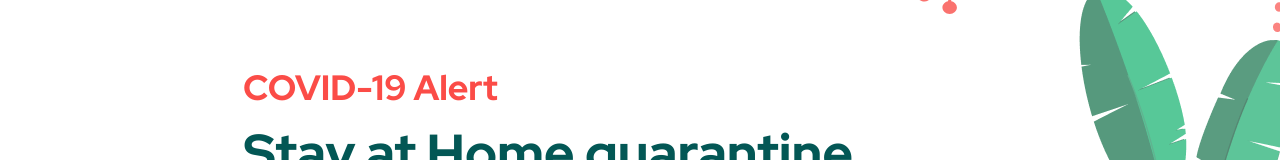
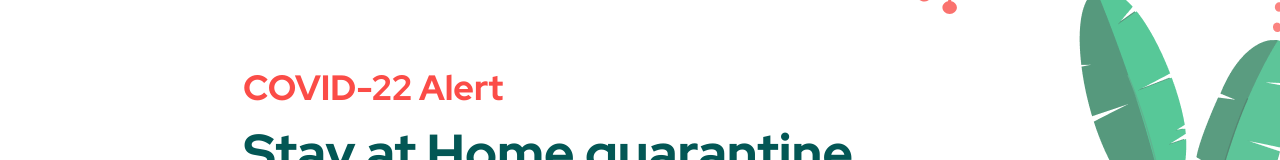
Before and after one commit to AlekseyMohylnyi/covid, a Vue app: page / in a window 1280 px wide. Shown: the part 423-583 px from the top of the page. Built offline with nearby package versions, Linux system fonts and the light colour scheme.

Commit message:
Update Header.vue

```diff
--- a/src/components/Header.vue
+++ b/src/components/Header.vue
@@ -2,7 +2,7 @@
     <header class="header">
       <div class="header__info">
         <img class="header__img" src="../assets/images/virus-one.svg" alt="img">
-        <h4 class="header__subtitle">COVID-19 Alert</h4>
+        <h4 class="header__subtitle">COVID-22 Alert</h4>
         <h1 class="header__title">Stay at Home quarantine <br/> To stop Corona virus</h1>
         <p class="header__text">There is no specific medicine to prevent or treat coronavirus  disease (COVID-19). People may need supportive care to.</p>
         <a class="btn header__btn" href="#">Let Us Help</a>
```
